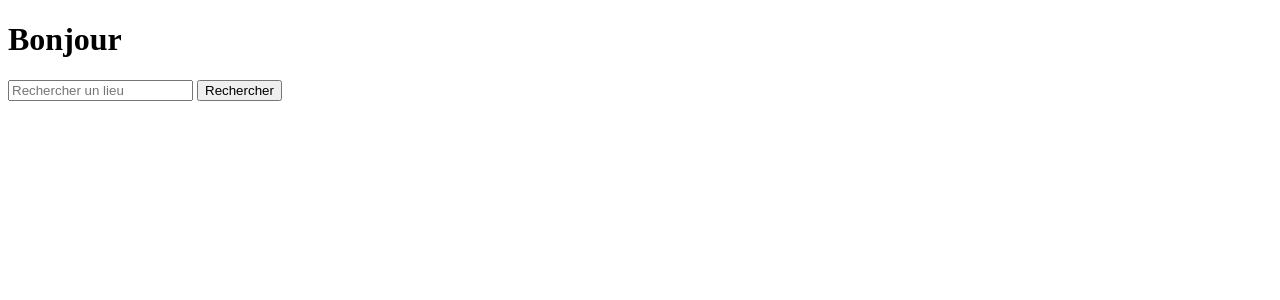
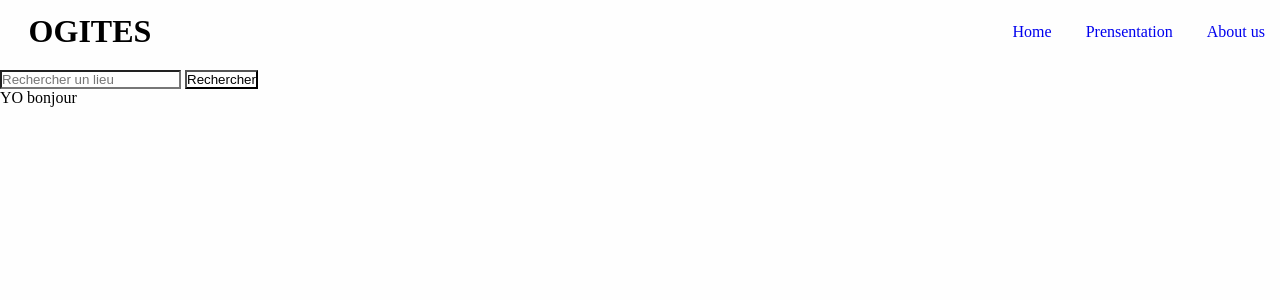
Before and after one commit to ogites/ogites, a PHP site: page / in a window 1280 px wide. Shown: the top 300 px of the page. Run offline with PHP 8.4, Linux system fonts and the light colour scheme; style sheets or scripts are compiled from the project's sources.

Commit message:
Ajout du header

```diff
--- a/css/main.css
+++ b/css/main.css
@@ -1 +1,30 @@
 @import "/scss/global.scss";
+
+header {
+    width: 100%;
+    height: 70px;
+}
+
+h1 {
+    position: absolute;
+    padding: 3px;
+    float: left;
+    margin-left: 2%;
+    margin-top: 10px;
+}
+
+ul {
+    width: auto;
+    float: right;
+    margin-top: 8px;
+}
+
+li {
+    display: inline-block;
+    padding: 15px 15px;
+}
+
+a {
+    text-align: center;
+    text-decoration: none;
+}
--- a/footer.php
+++ b/footer.php
@@ -1,5 +1,3 @@
-</body>
 <footer>
-
 </footer>
 </html>
--- a/header.php
+++ b/header.php
@@ -4,8 +4,15 @@
         <meta charset="UTF-8">
         <meta name="viewport" content="width=device-width, initial-scale=1.0">
         <title>Ô'GÎTES</title>
+        <link rel="stylesheet" href="/css/main.css">
     </head>
-    <head>
-        <h1>Bonjour</h1>
-    </head>
-    <body>
+    <header>
+        <h1>OGITES</h1>
+        <nav>
+            <ul>
+                <li><a href="#">Home</a></li>
+                <li><a href="#">Prensentation</a></li>
+                <li><a href="#">About us</a></li>
+            </ul>
+        </nav>
+    </header>
--- a/index.php
+++ b/index.php
@@ -1,4 +1,9 @@
 <?php  require_once 'header.php'; ?>
-<input type="text" placeholder="Rechercher un lieu">
-<button>Rechercher</button>
+
+<body class="main-container">
+    <input type="text" placeholder="Rechercher un lieu">
+    <button>Rechercher</button>
+    <p>YO bonjour</p>
+</body>
+
 <?php require_once 'footer.php'; ?>
--- a/scss/global.scss
+++ b/scss/global.scss
@@ -1,4 +1,5 @@
 * {
     margin: 0;
     padding: 0;
+    background-color: #fefefe;
 }
```
